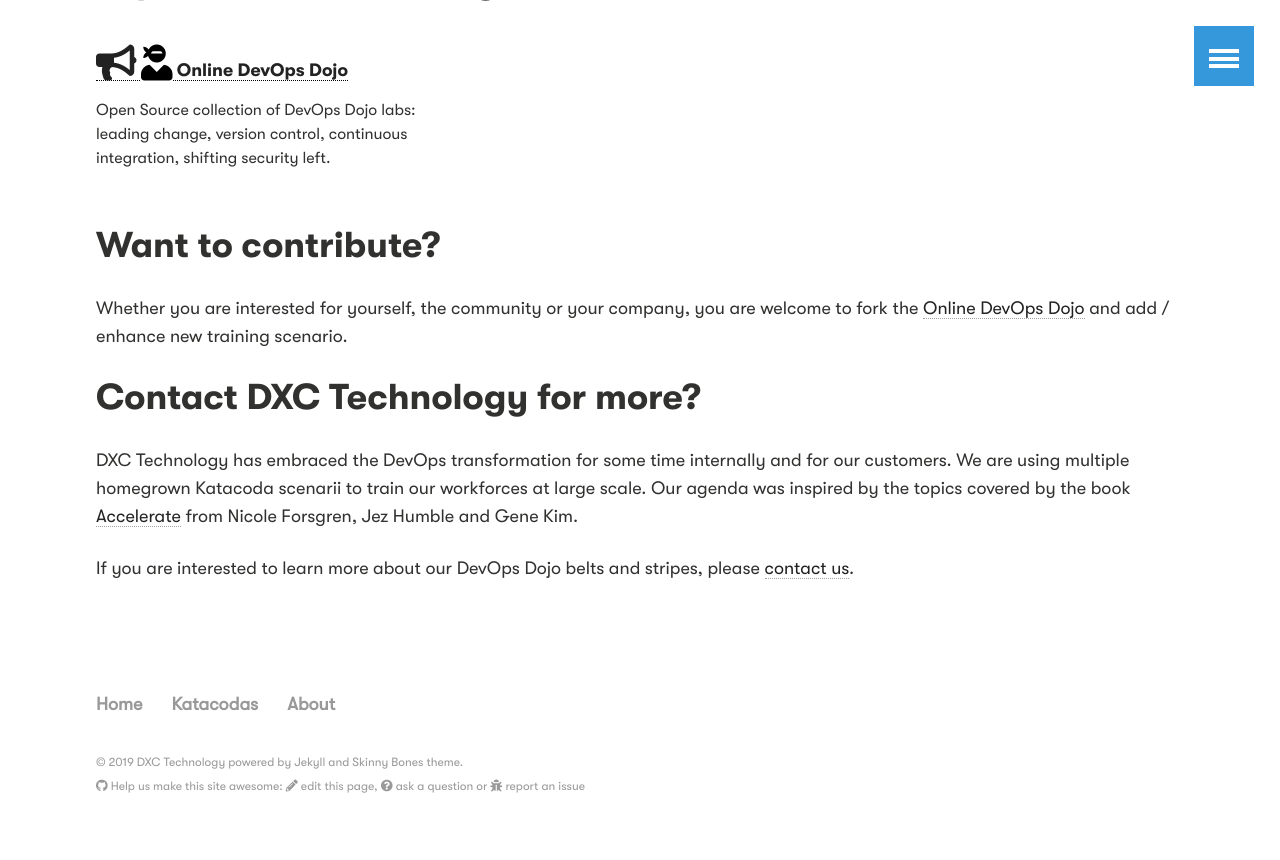
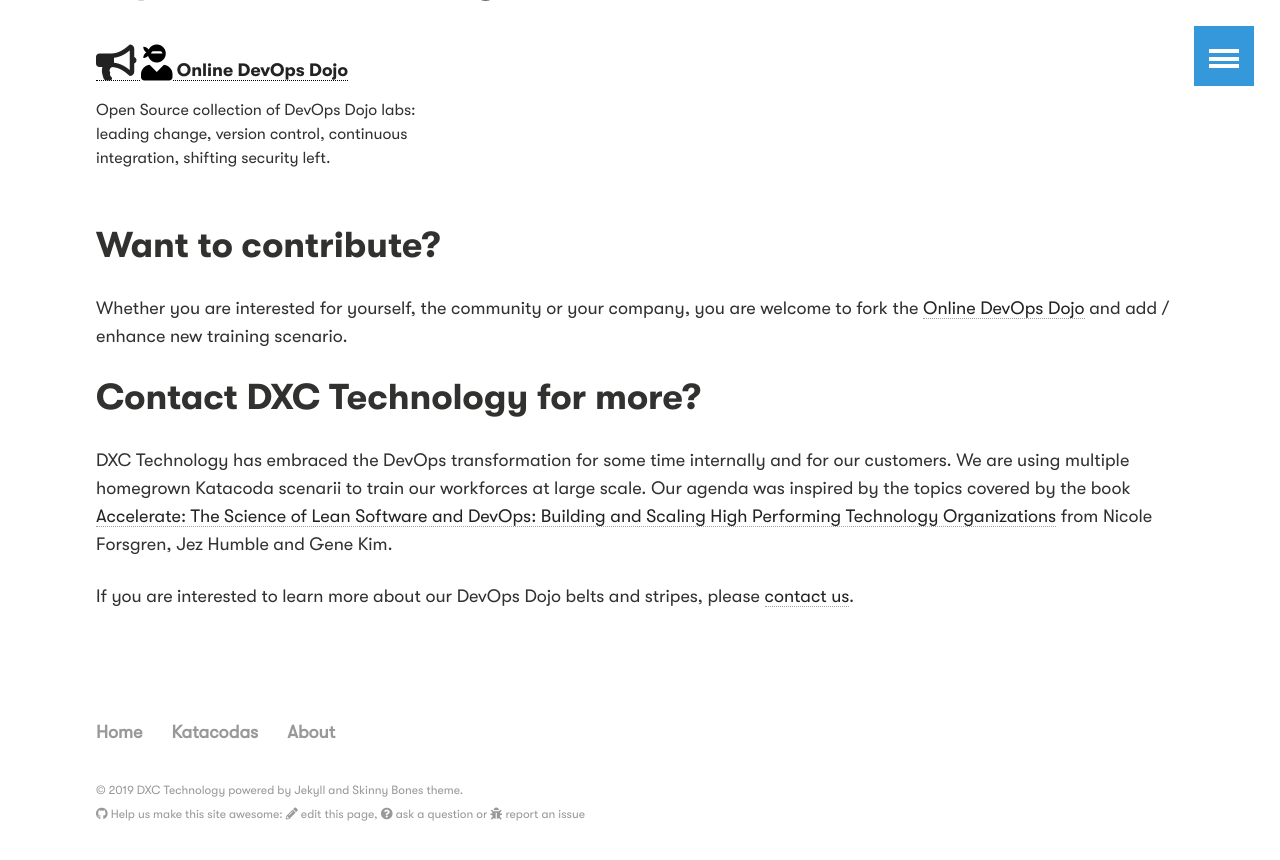
Before and after one commit to dxc-technology/about-devops-dojo, a Jekyll site: the page built from index.md, in a window 1280 px wide and 900 px high, scrolled down 767 px. Shown: the top 860 px of the window. Built offline with Jekyll 4.4.1, drawn with Linux system fonts in a browser that asks for light colours; our own code applies the rules of GitHub Pages for plain Markdown files.

Commit message:
Fix footer

```diff
--- a/_includes/footer.html
+++ b/_includes/footer.html
@@ -13,7 +13,7 @@
 	</nav><!-- /.bottom-menu -->
 	<p class="copyright">&#169; {{ site.time | date: '%Y' }} <a href="{{ site.url }}">DXC Technology</a> powered by <a href="http://jekyllrb.com" rel="nofollow">Jekyll</a> and <a href="https://github.com/mmistakes/skinny-bones-jekyll">Skinny Bones</a> theme.<br/>
 	<i class="fab fa-github"></i> Help us make this site awesome:
-	<a href="{{site.github.repository_url}}/edit/gh-pages/{{page.path}}"><i class="fas fa-pencil-alt"></i> edit this page</a>,
+	<a href="{{site.github.repository_url}}/edit/master/{{page.path}}"><i class="fas fa-pencil-alt"></i> edit this page</a>,
 	<a href="{{site.github.repository_url}}/issues/new?labels=question"><i class="fas fa-question-circle"></i> ask a question</a> or
 	<a href="{{site.github.repository_url}}/issues/new?labels=bug"><i class="fas fa-bug"></i> report an issue</a></p>
 	<!-- Share on Yammer button -->
--- a/_layouts/default.html
+++ b/_layouts/default.html
@@ -48,7 +48,7 @@
   </head>
 
   <body id="js-body">
-    <a class="github-fork-ribbon left-top fixed" title="Fork me on GitHub" href="https://github.dxc.com/pberthonneau/about-devops-dojo/">Fork me on GitHub</a>
+    <a class="github-fork-ribbon left-top fixed" title="Fork me on GitHub" href="https://github.com/dxc-technology/about-devops-dojo">Fork me on GitHub</a>
 
     {% include browser-upgrade.html %}
     {% include header.html %}
--- a/_layouts/home.html
+++ b/_layouts/home.html
@@ -48,7 +48,7 @@
 </head>
 
   <body>
-    <a class="github-fork-ribbon left-top" title="Fork me on GitHub" href="https://github.dxc.com/pberthonneau/about-devops-dojo/">Fork me on GitHub</a>
+    <a class="github-fork-ribbon left-top" title="Fork me on GitHub" href="https://github.com/dxc-technology/about-devops-dojo">Fork me on GitHub</a>
 
     {% include header.html %}
     {% include navigation-sliding.html %}
--- a/_layouts/katacoda-fs.html
+++ b/_layouts/katacoda-fs.html
@@ -26,7 +26,7 @@
                     <a href="#top">🔝&nbsp;Lab</a>&nbsp;&nbsp;{% if page.walkthrough %}<a href="#walkthrough-screencast">📺&nbsp;Walk&nbsp;me&nbsp;through</a>&nbsp;&nbsp;{% endif %}{% if page.more %}<a href="#more">⭐&nbsp;More</a>{% endif %}</li></div>
             <div id="right">
                 <li>
-                    <a href="https://github.dxc.com/pberthonneau/online-devops-dojo/issues" target="_blank" style="target-new: tab;">🙋‍ Get help</a>
+                    <a href="https://github.com/dxc-technology/online-devops-dojo/issues" target="_blank" style="target-new: tab;">🙋‍ Get help</a>
                     <a href="{{ site.url }}/get-help/" target="_blank" style="target-new: tab;">❓ FAQ</a>
                 </li>
             </div>
--- a/index.md
+++ b/index.md
@@ -30,6 +30,6 @@
 # Contact DXC Technology for more?
 
 DXC Technology has embraced the DevOps transformation for some time internally and for our customers.
-We are using multiple homegrown Katacoda scenarii to train our workforces at large scale. Our agenda was inspired by the topics covered by the book [Accelerate](https://itrevolution.com/book/accelerate/) from Nicole Forsgren, Jez Humble and Gene Kim.
+We are using multiple homegrown Katacoda scenarii to train our workforces at large scale. Our agenda was inspired by the topics covered by the book [Accelerate: The Science of Lean Software and DevOps: Building and Scaling High Performing Technology Organizations](https://itrevolution.com/book/accelerate/) from Nicole Forsgren, Jez Humble and Gene Kim.
 
 If you are interested to learn more about our DevOps Dojo belts and stripes, please [contact us](mailto:%22Online%20DevOps%20Dojo%22%3c9517cf01.CSCPortal.onmicrosoft.com@amer.teams.ms%3e).
```
Also changed, not shown: ISSUE_TEMPLATE.md (+3 -3 lines).
